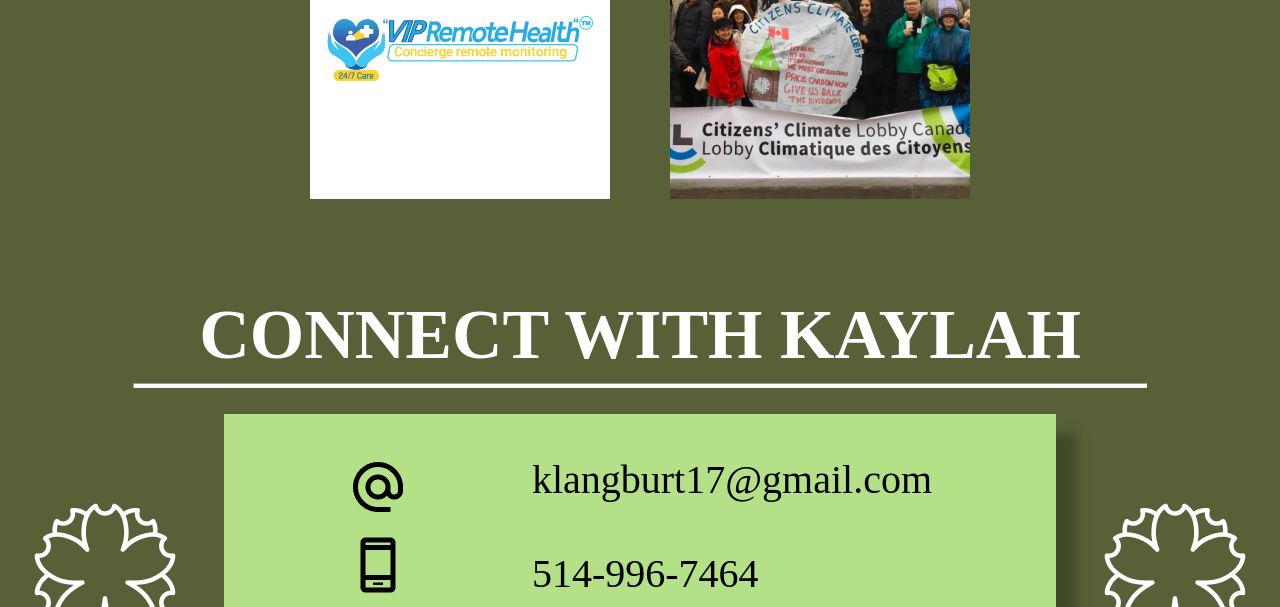
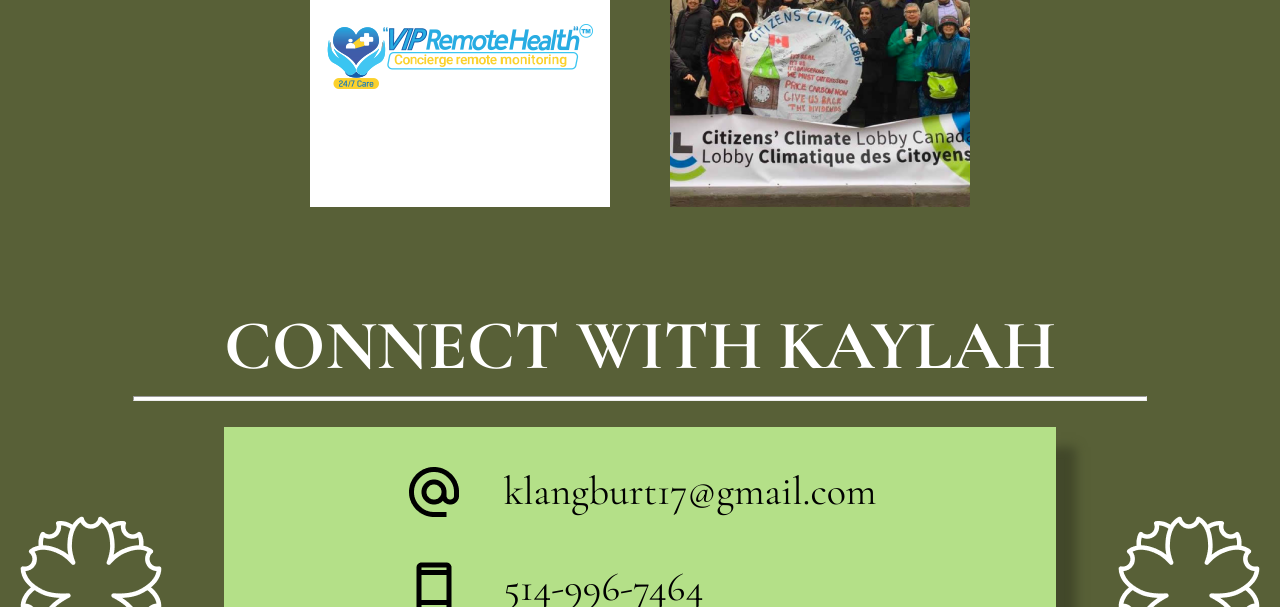
Before and after one commit to Kaylah-Langburt/UX_UI_HW_19, a plain HTML site: page index.html in a window 1280 px wide. Shown: the part 1536-2143 px from the top of the page. Drawn offline with nearby package versions, Linux system fonts and the light colour scheme.

Commit message:
Adding font and fixing footer

```diff
--- a/CSS/style.css
+++ b/CSS/style.css
@@ -1,4 +1,5 @@
 @import url('https://fonts.googleapis.com/css2?family=Cormorant+Garamond&display=swap');
+@import url('https://fonts.googleapis.com/css2?family=Cormorant+Garamond:wght@700&display=swap');
 
 body{
     background-color: #586037;
@@ -26,7 +27,7 @@ nav{
     display:inline-block;
     vertical-align: top;
     font-size: 24px;
-    font-family: 'Cormorant Garamond, serif';
+    font-family: 'Cormorant Garamond', serif;
 }
 
 .square{
@@ -45,6 +46,7 @@ nav{
     height: 483px;
     width: 386.4px;
 }
+
 .squiggly{
     width: 51px;
     height: 483px;
@@ -55,7 +57,7 @@ nav{
     max-width: 507px;
     font-family: 'Times New Roman', Times, serif;
     font-size: 25px;
-    font-family: 'Cormorant Garamond, serif';
+    font-family: 'Cormorant Garamond', serif;
 }
 
 h1{
@@ -64,7 +66,7 @@ h1{
     display: flex;
     justify-content: center;
     margin: 0%;
-    font-family: 'Cormorant Garamond, serif';
+    font-family: 'Cormorant Garamond', serif;
 }
 
 hr{
@@ -98,9 +100,9 @@ hr{
     background-color: #B4E088;
     display: flex;
     flex-direction: row;
-    justify-content:space-evenly;
+    justify-content: center;
     align-items: center;
-    margin: auto;
+    margin: 0 50px 0 50px;
     box-shadow: 20px 20px 10px #42482A;
 
 }
@@ -108,14 +110,18 @@ hr{
 .contactPhotos{
     display: flex;
     flex-direction: column;
-
+    margin-top: 45px;
+    margin-right: 20px;
+    line-height: 38px;
 }
 
 .contact{
     font-size: 40px;
     display: flex;
     flex-direction: column;
-    font-family: 'Cormorant Garamond, serif';
+    font-family: 'Cormorant Garamond', serif;
+    margin-left: 20px;
+    line-height: 48px;
 }
 
 .footer{
--- a/index.html
+++ b/index.html
@@ -24,7 +24,7 @@
     </header>
     <section class="heroImg">
         <div class=square>
-            <p class="aboutMe">KAYLAH LANGBURT is a user interface designer and marketing specialist originally from Montreal.<br><br>
+            <p class="aboutMe"><b>KAYLAH LANGBURT</b> is a user interface designer and marketing specialist originally from Montreal.<br><br>
 
                 She started her freelance career at the age of 15, having spent her summer designing a website for her aunt’s moving business while moonlighting as a lifeguard. After graduating high school, she moved to Toronto to pursue her passion of performing arts and continued to work as a freelance designer before deciding to return to school.<br><br>
 
@@ -34,7 +34,7 @@
         </div>
     </section><br><br><br><br><br>
     <section>
-        <h1>PROJECTS</h1><hr><br>
+        <h1><b>PROJECTS</b></h1><hr><br>
         <div class="projects">
             <img src="./Images/Component 3.png">
             <img src="./Images/Component 4.png">
@@ -47,7 +47,7 @@
     </section><br><br>
     <section>
         <footer>
-            <h1>CONNECT WITH KAYLAH</h1><hr><br>
+            <h1><b>CONNECT WITH KAYLAH</b></h1><hr><br>
             <div class="footer">
                 <img class=image1 src="./Images/emojione-monotone_white-flower.png">
                 <div class="square2">
```
